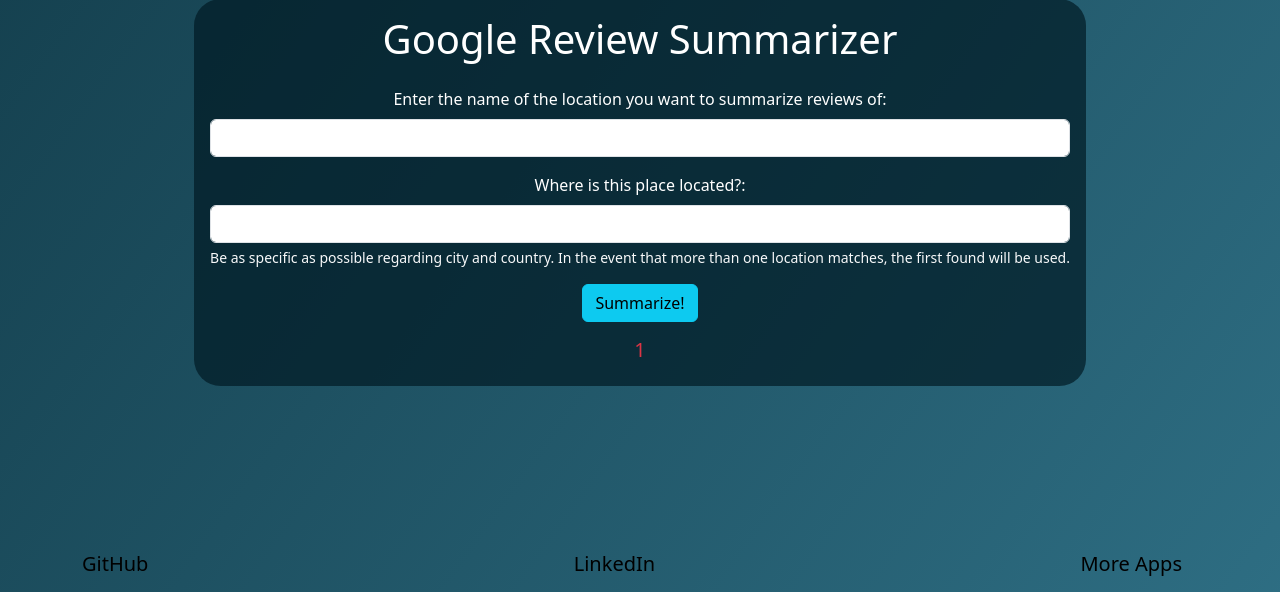
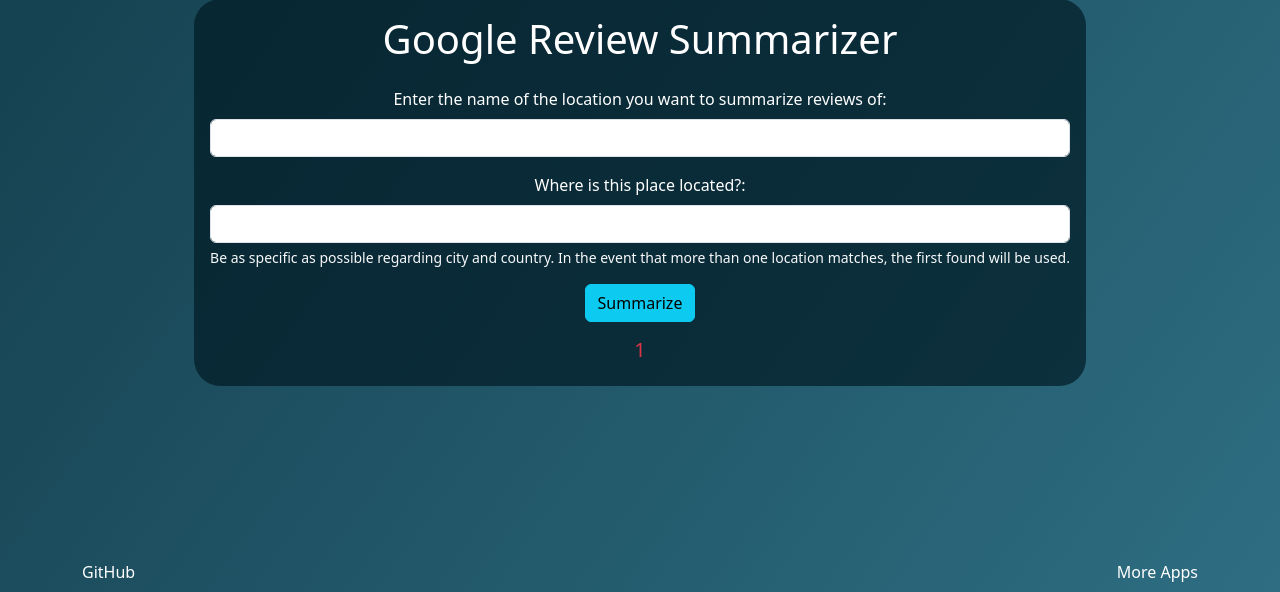
Before and after one commit to arjundha/Google-Review-Summarizer, a Flask app: page /error/1 in a window 1280 px wide. Shown: the part 208-800 px from the top of the page. Run offline with Flask 3, Linux system fonts and the light colour scheme.

Commit message:
Fix spacing issues with navbar, and changed submit button text

```diff
--- a/templates/error.html
+++ b/templates/error.html
@@ -72,37 +72,37 @@
               </div>
             </div>
             <button type="submit" id="submit" class="btn btn-info">
-              Summarize!
+              Summarize
             </button>
           </form>
           <h5 class="p-2 bd-highlight text-danger" id="error-message">
             {{ message }}
           </h5>
         </div>
-      </main>
-    </wrapper>
         <nav class="navbar fixed-bottom">
           <div class="container">
-        <a class="navbar-brand" href="https://github.com/arjundha">
+            <a class="nav-link" href="https://github.com/arjundha">
               <!-- <object data="/static/imgs/github.svg" type="image/svg+xml"></object> -->
               GitHub
             </a>
             <a
-          class="navbar-brand"
+              class="nav-link"
               href="https://www.linkedin.com/in/arjun-dhaliwal/"
             >
               <!-- <object
                 data="/static/imgs/linkedin.svg"
                 type="image/svg+xml"
               ></object> -->
-          LinkedIn
+              <!-- LinkedIn -->
             </a>
-        <a class="navbar-brand" href="https://arjundha.github.io/">
+            <a class="nav-link" href="https://arjundha.github.io/">
               <!-- <object data="/static/imgs/user.svg" type="image/svg+xml"></object> -->
               More Apps
             </a>
           </div>
         </nav>
+      </main>
+    </wrapper>
     <script
       src="https://cdn.jsdelivr.net/npm/bootstrap@5.3.3/dist/js/bootstrap.bundle.min.js"
       integrity="sha384-YvpcrYf0tY3lHB60NNkmXc5s9fDVZLESaAA55NDzOxhy9GkcIdslK1eN7N6jIeHz"
```
Also changed, not shown: templates/index.html (+8 -4 lines). Lines whose indentation alone changed are shown as unchanged.
